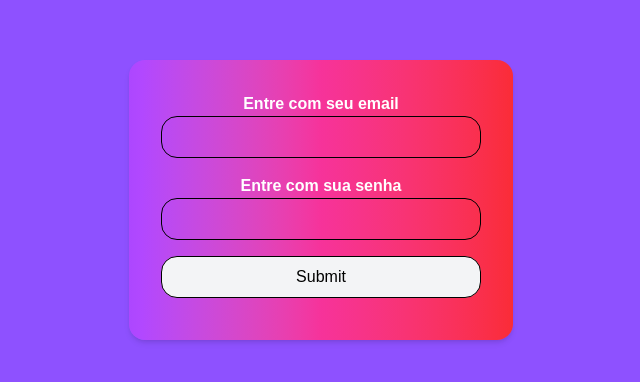
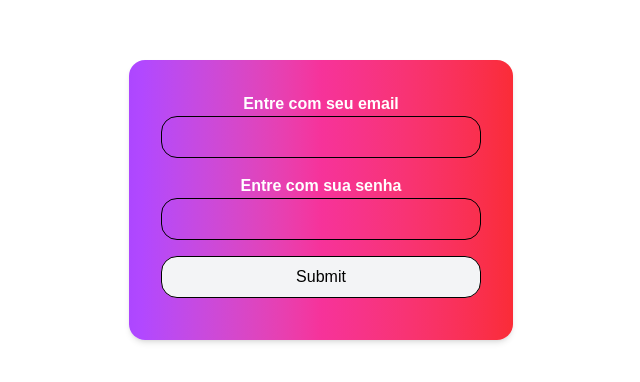
Before and after one commit to Wssfilho/learn-frontend, a Next.js app: page / in a window 1280 px wide. Shown: the part 200-582 px from the top of the page, without its empty margins (319-959 px from the left). Built offline with nearby package versions, Linux system fonts and the light colour scheme.

Commit message:
Alterar a cor de fundo do componente Home para branco e ajustar a estrutura do layout

```diff
--- a/src/app/page.tsx
+++ b/src/app/page.tsx
@@ -1,8 +1,11 @@
 import Formulario from '../app/components/formComponents';
 export default function Home() {
   return (
-    <div className="bg-violet-500">
-      <Formulario />
+    <div className="bg-white">
+      <div className="flex justify-center items-center h-screen w-screen">
+        <Formulario />
+      </div>
     </div>
+
   );
 }
```
